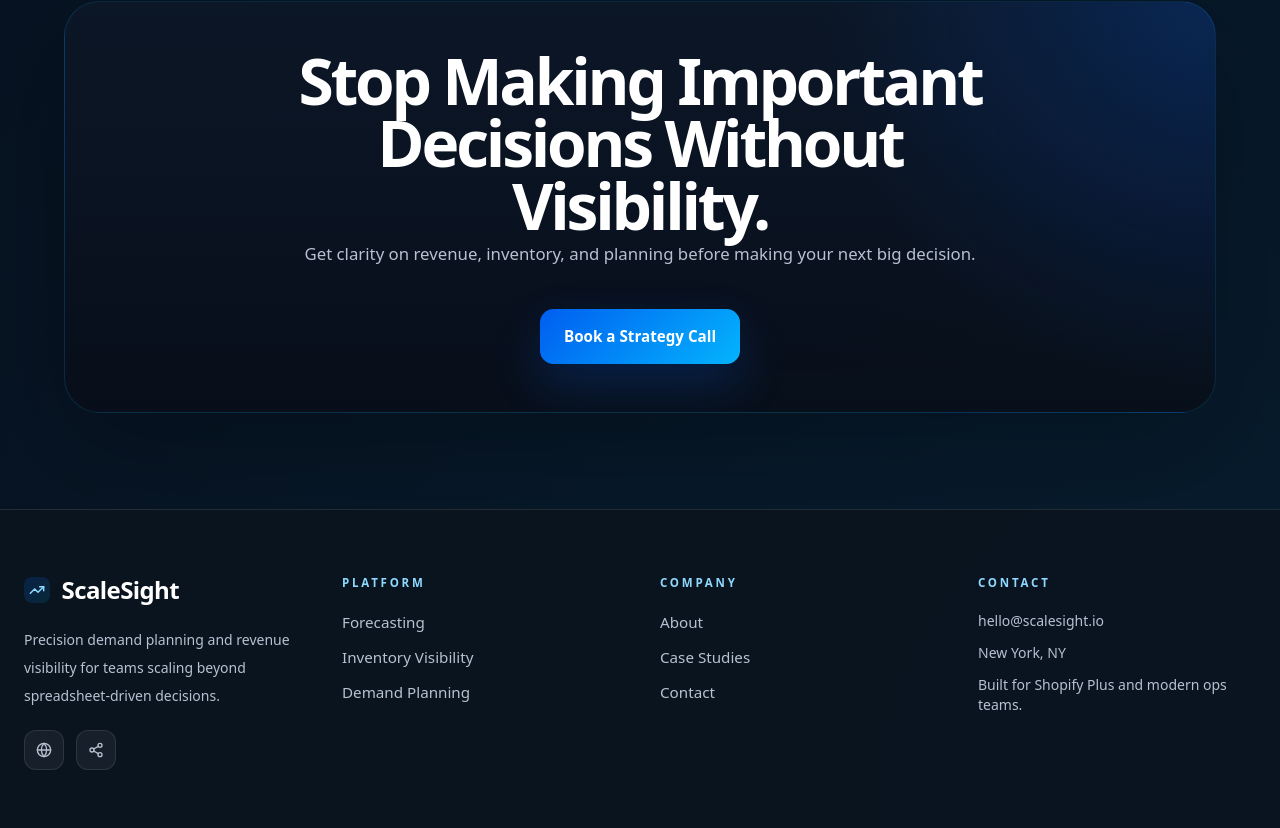
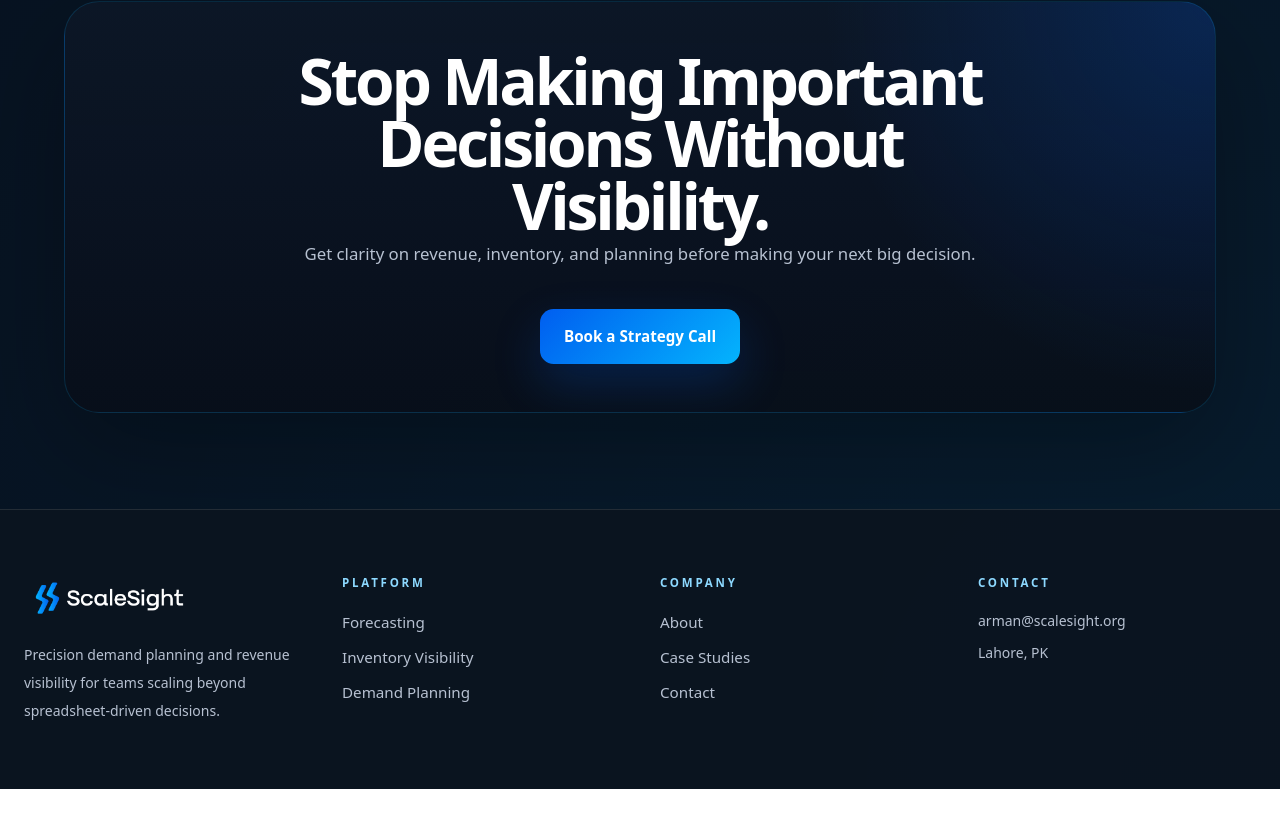
Before and after one commit to ArmanMehdi51214/scalesight_website, a Next.js app: page / in a window 1280 px wide. Shown: the part 6541-7369 px from the top of the page. After the commit the page ends 7330 px from the top, so only its background shows below. Built offline with nearby package versions, Linux system fonts and the light colour scheme.

Commit message:
footer done

```diff
--- a/components/site-footer.tsx
+++ b/components/site-footer.tsx
@@ -1,10 +1,10 @@
+import Image from "next/image";
 import Link from "next/link";
-import { TrendingUp, Globe, Share2 } from "lucide-react";
 
 const productLinks = [
-  { href: "/services", label: "Forecasting" },
-  { href: "/services", label: "Inventory Visibility" },
-  { href: "/services", label: "Demand Planning" },
+  { href: "/plan-with-confidence", label: "Forecasting" },
+  { href: "/plan-with-confidence", label: "Inventory Visibility" },
+  { href: "/plan-with-confidence", label: "Demand Planning" },
 ];
 
 const companyLinks = [
@@ -18,17 +18,20 @@ export default function SiteFooter() {
     <footer className="border-t border-white/10 bg-[rgba(10,20,31,0.92)]">
       <div className="mx-auto grid max-w-7xl gap-10 px-6 py-16 md:grid-cols-4">
         <div className="space-y-5">
-          <Link className="inline-flex items-center gap-3 text-white" href="/">
-            <span className="brand-mark">
-              <TrendingUp size={16} strokeWidth={2.25} />
-            </span>
-            <span className="text-2xl font-semibold tracking-tight">ScaleSight</span>
+          <Link className="inline-flex items-center text-white" href="/">
+            <Image
+              alt="ScaleSight"
+              className="h-auto w-[9.5rem] md:w-[10.5rem]"
+              height={1216}
+              src="/logo.png"
+              width={4345}
+            />
           </Link>
           <p className="max-w-xs text-sm leading-7 text-[var(--text-secondary)]">
             Precision demand planning and revenue visibility for teams scaling
             beyond spreadsheet-driven decisions.
           </p>
-          <div className="flex gap-3">
+          {/* <div className="flex gap-3">
             {[Globe, Share2].map((Icon, index) => (
               <span
                 key={index}
@@ -37,7 +40,7 @@ export default function SiteFooter() {
                 <Icon size={16} />
               </span>
             ))}
-          </div>
+          </div> */}
         </div>
 
         <div>
@@ -65,9 +68,9 @@ export default function SiteFooter() {
         <div>
           <h3 className="footer-heading">Contact</h3>
           <div className="mt-5 space-y-3 text-sm text-[var(--text-secondary)]">
-            <p>hello@scalesight.io</p>
-            <p>New York, NY</p>
-            <p>Built for Shopify Plus and modern ops teams.</p>
+            <p>arman@scalesight.org</p>
+            <p>Lahore, PK</p>
+            {/* <p>Built for Shopify Plus and modern ops teams.</p> */}
           </div>
         </div>
       </div>
```
